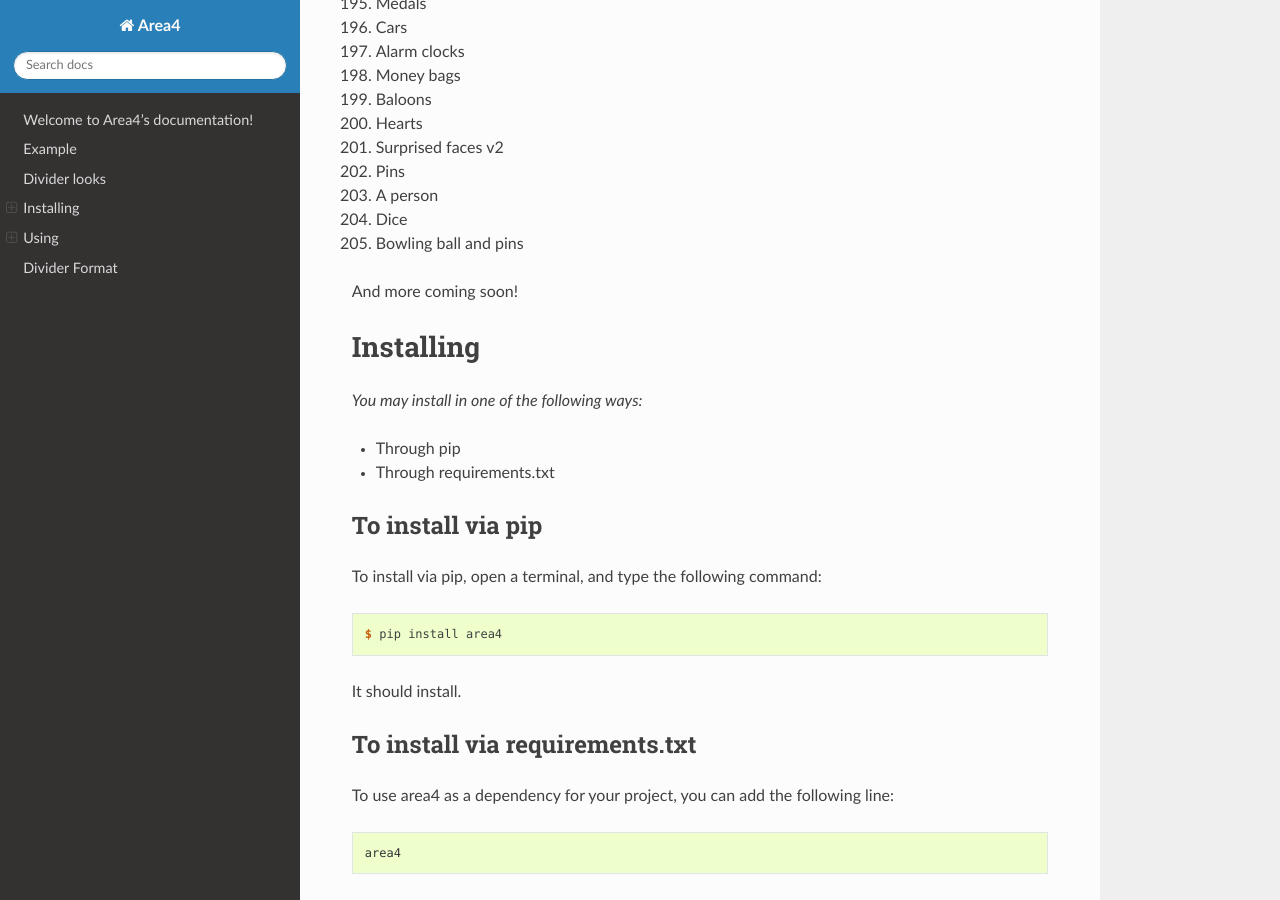
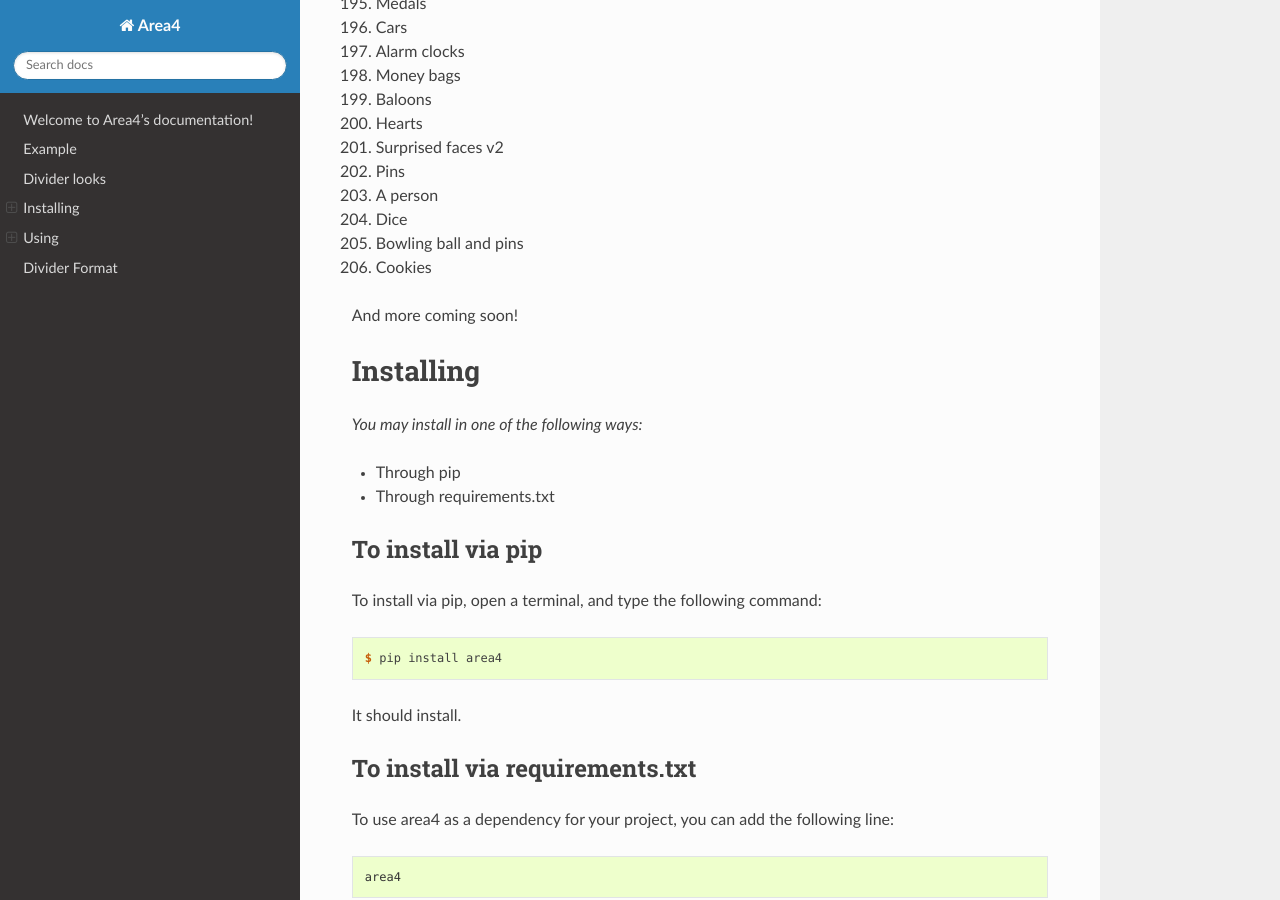
Before and after one commit to area4lib/area4, a Sphinx documentation site: the page built from docs/index.rst, in a window 1280 px wide and 900 px high, scrolled down 5355 px. Built offline with Sphinx 7.4.7 and the Read the Docs theme 2.0.0, drawn with Linux system fonts in a browser that asks for light colours.

Commit message:
add cookies to docs

```diff
--- a/docs/index.rst
+++ b/docs/index.rst
@@ -256,6 +256,7 @@ Divider looks
 203. A person
 204. Dice
 205. Bowling ball and pins
+206. Cookies
 
 
 
```
